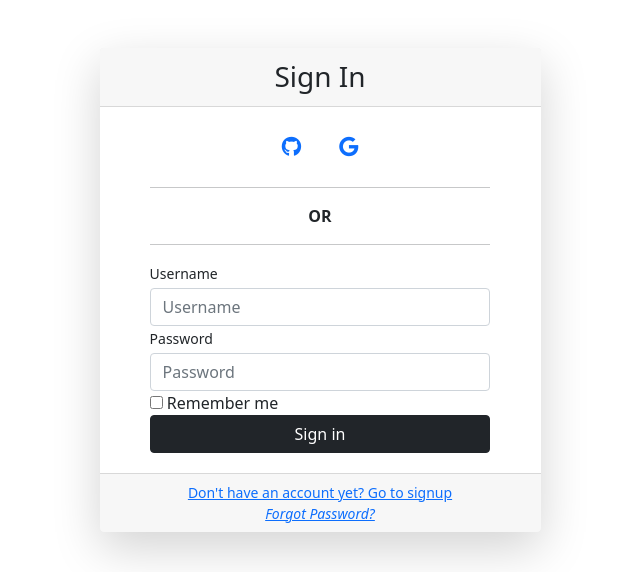
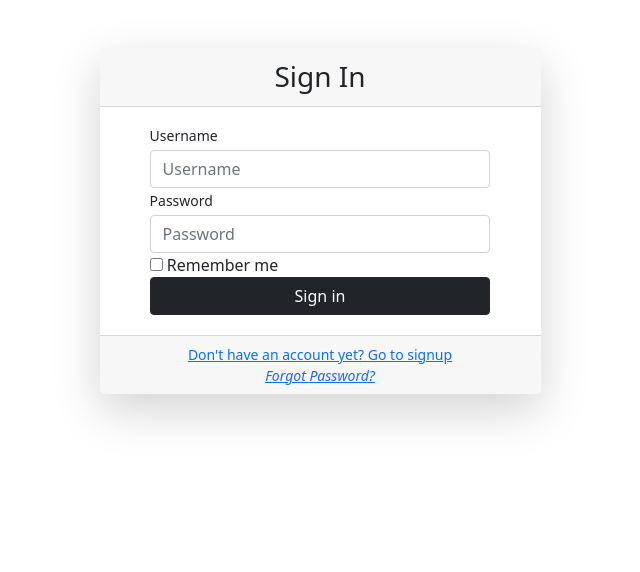
Before and after one commit to Shethyash/sdl, a Django app: page /login/ in a window 1280 px wide. Shown: the part 72-644 px from the top of the page, without its empty margins (320-960 px from the left). Run offline with Django 3.2, Linux system fonts and the light colour scheme; some libraries are stand-ins or nearby versions.

Commit message:
comment login div

```diff
--- a/templates/users/login.html
+++ b/templates/users/login.html
@@ -31,19 +31,19 @@
                 <div class="form-row">
                   <div class="col-md-10 offset-md-1">
                     <div class="form-group">
-                      <div style="text-align: center">
-                        <a
-                            href="{% url 'social:begin' 'github' %}"
-                            class="btn btn-link btn-lg active"
-                        ><i class="fa-brands fa-github"></i></a>
-                        <a
-                            href="{% url 'social:begin' 'google-oauth2' %}"
-                            class="btn btn-link btn-lg active"
-                        ><i class="fa-brands fa-google"></i></a>
-                      </div>
-                      <hr/>
-                      <p class="text-center"><strong>OR</strong></p>
-                      <hr/>
+                      {#                      <div style="text-align: center">#}
+                      {#                        <a#}
+                      {#                            href="{% url 'social:begin' 'github' %}"#}
+                      {#                            class="btn btn-link btn-lg active"#}
+                      {#                        ><i class="fa-brands fa-github"></i></a>#}
+                      {#                        <a#}
+                      {#                            href="{% url 'social:begin' 'google-oauth2' %}"#}
+                      {#                            class="btn btn-link btn-lg active"#}
+                      {#                        ><i class="fa-brands fa-google"></i></a>#}
+                      {#                      </div>#}
+                      {#                      <hr/>#}
+                      {#                      <p class="text-center"><strong>OR</strong></p>#}
+                      {#                      <hr/>#}
                       <label class="small mb-1">Username</label>
                       {{ form.username }}
                     </div>
```
